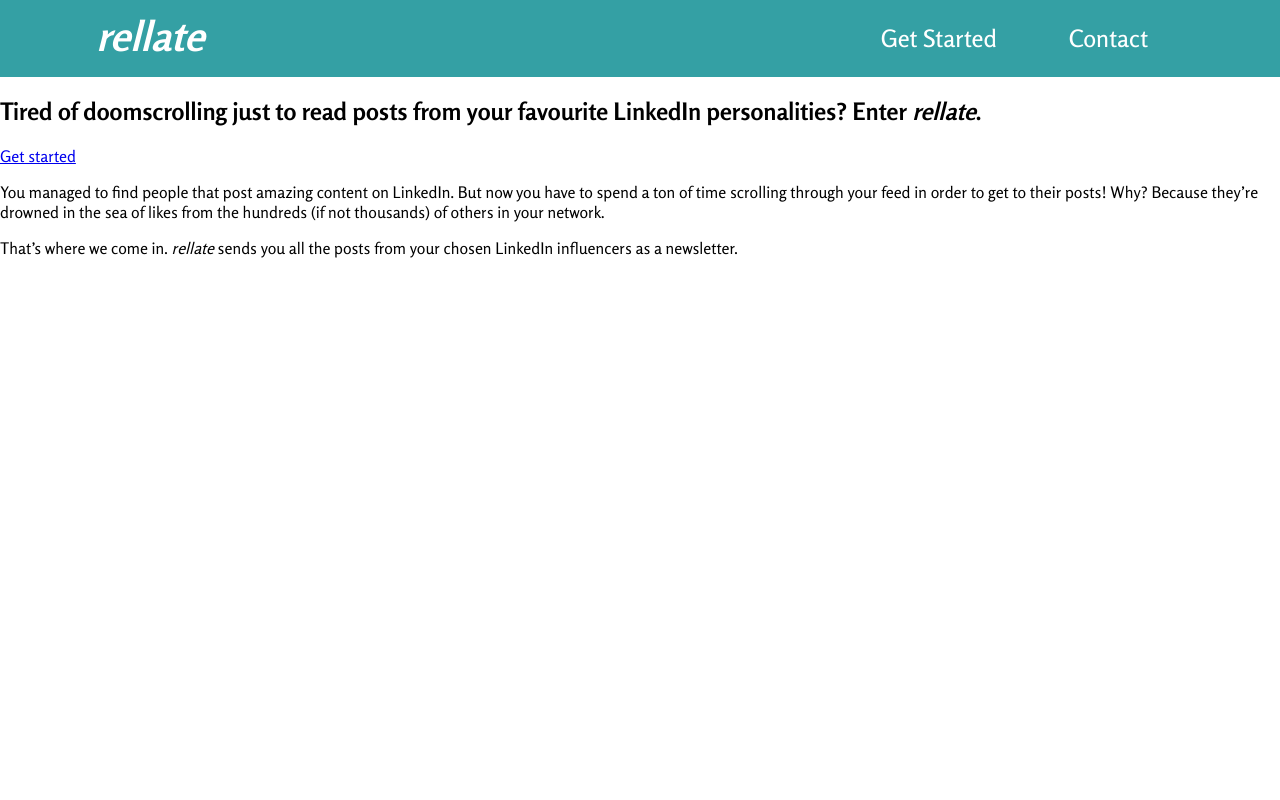
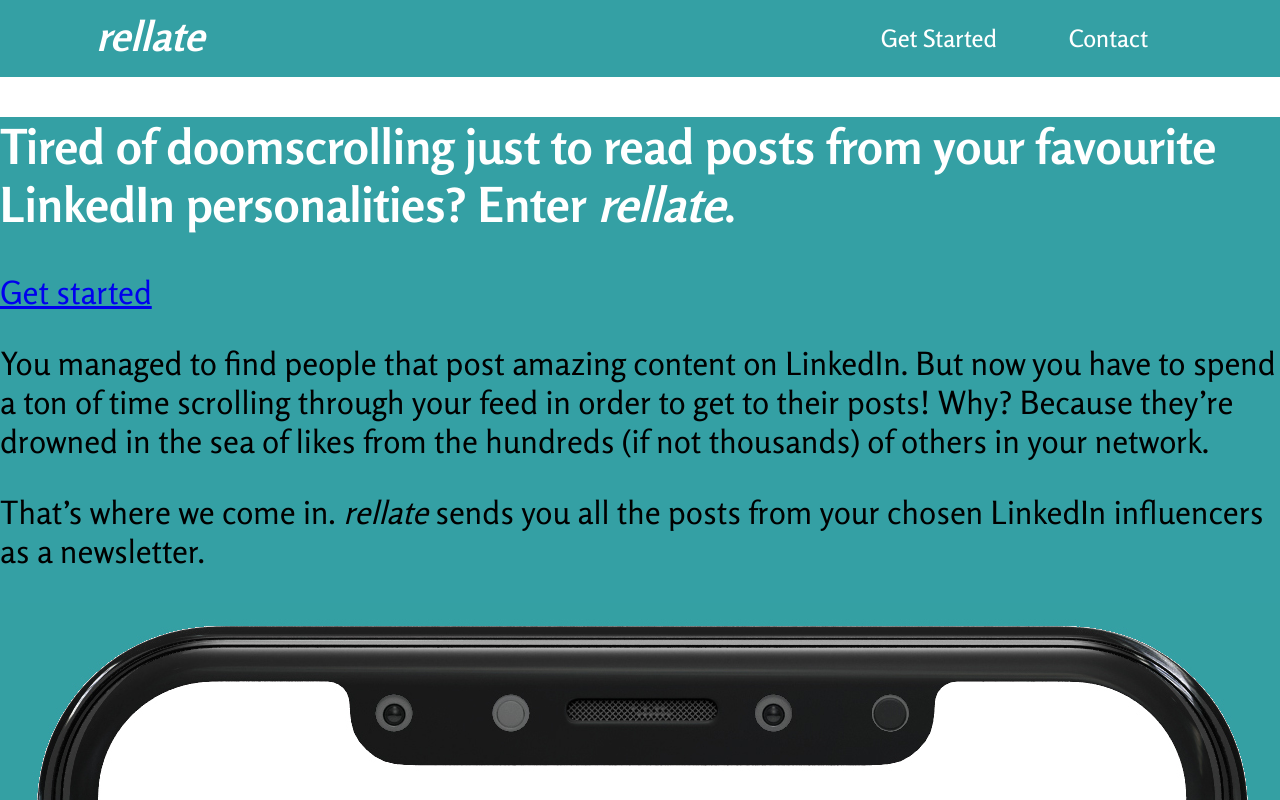
Before and after one commit to mihailthebuilder/rellate-frontend, a React (Create React App) app: page / in a window 1280 px wide. Shown: the top 800 px of the page. Built offline with nearby package versions, Linux system fonts and the light colour scheme.

Commit message:
landing page content

```diff
--- a/src/App/Landing/index.scss
+++ b/src/App/Landing/index.scss
@@ -0,0 +1,10 @@
+@import "../../resources/variables.scss";
+
+section.landing {
+  background: $green-main;
+  font-size: 2rem;
+
+  h1 {
+    color: white;
+  }
+}
--- a/src/App/Landing/index.tsx
+++ b/src/App/Landing/index.tsx
@@ -1,14 +1,18 @@
 import * as React from "react";
+import demoImage from "./product_demo.jpg";
 import "./index.scss";
 
 const Landing: React.FC = () => (
   <section className="landing">
-    <h1>
-      Tired of doomscrolling just to read posts from your favourite LinkedIn
-      personalities? Enter <span className="italic">rellate</span>.
-    </h1>
-    <a href="#form">Get started</a>
     <div>
+      <h1>
+        Tired of doomscrolling just to read posts from your favourite LinkedIn
+        personalities? Enter <span className="italic">rellate</span>.
+      </h1>
+      <a href="#form">Get started</a>
+    </div>
+
+    <div className="pitch">
       <p>
         You managed to find people that post amazing content on LinkedIn. But
         now you have to spend a ton of time scrolling through your feed in order
@@ -20,6 +24,7 @@ const Landing: React.FC = () => (
         you all the posts from your chosen LinkedIn influencers as a newsletter.
       </p>
     </div>
+    <img src={demoImage} alt="product demo" />
   </section>
 );
 
```
Also changed, not shown: src/App/Landing/product_demo.jpg (added).
